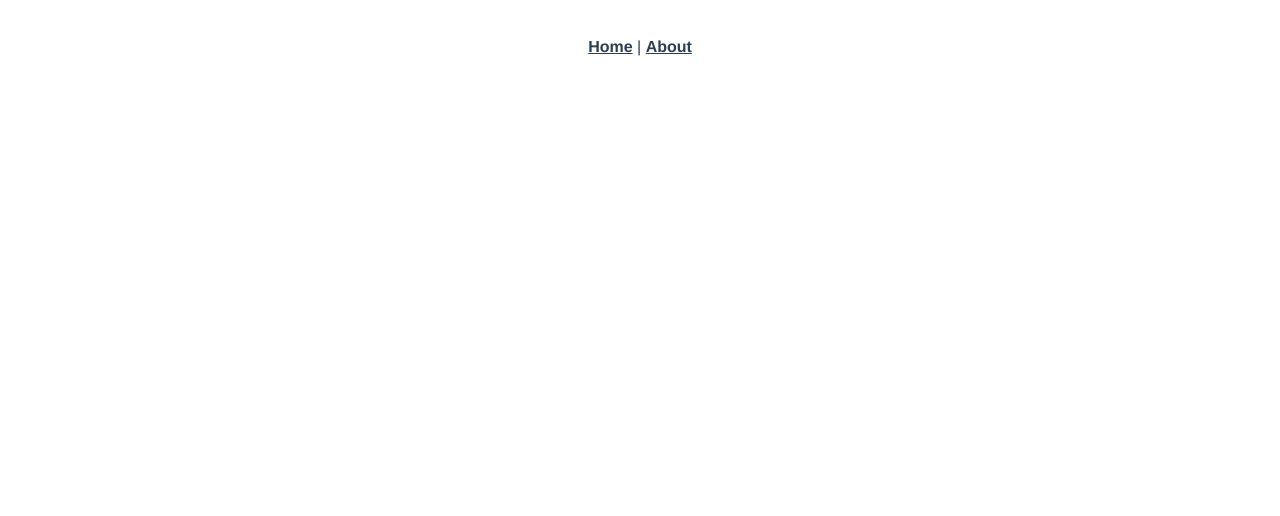
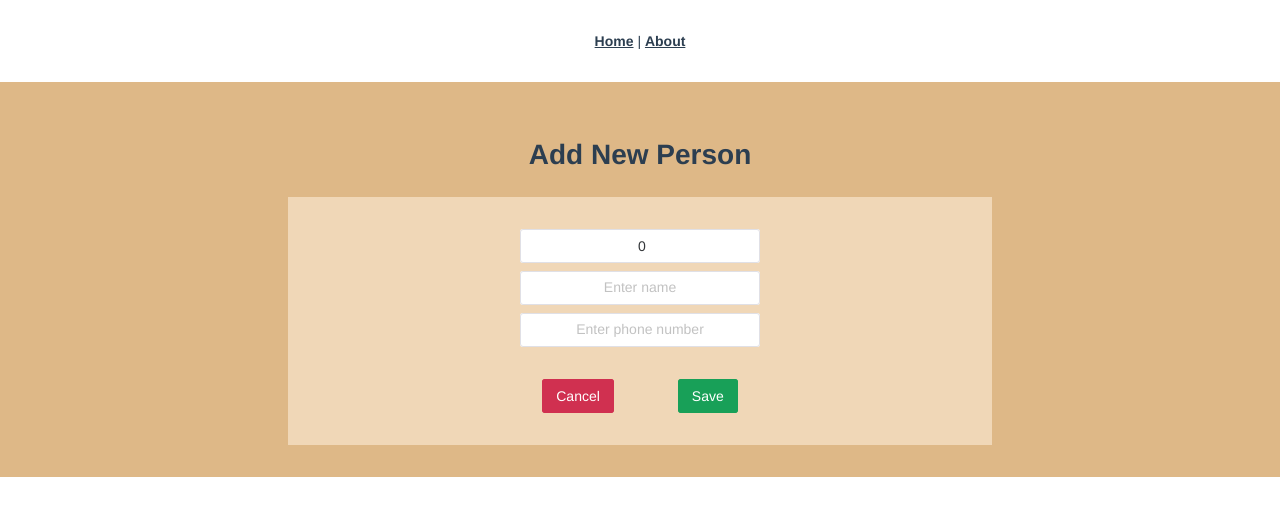
Before and after one commit to kraset/vue-with-ui, a Vue app: page /add-person in a window 1280 px wide. Before the commit this address had no page. Shown: the top 516 px of the page. Built offline with nearby package versions, Linux system fonts and the light colour scheme.

Commit message:
First commit with Naive UI.

```diff
--- a/package.json
+++ b/package.json
@@ -23,6 +23,8 @@
     "@vue/eslint-config-typescript": "^9.1.0",
     "eslint": "^7.32.0",
     "eslint-plugin-vue": "^8.0.3",
-    "typescript": "~4.5.5"
+    "naive-ui": "^2.26.4",
+    "typescript": "~4.5.5",
+    "vfonts": "^0.0.3"
   }
 }
--- /dev/null
+++ b/src/components/EditPersonDialog.vue
@@ -0,0 +1,49 @@
+<template>
+  <div class="add-person">
+    <h1>Edit Person</h1>
+
+    <PersonForm
+      v-if="person !== undefined"
+      :isUpdate="true"
+      :existing-person="person"
+    />
+  </div>
+</template>
+
+<script lang="ts">
+import { getPersonById } from '@/data/person-api';
+import { IPerson } from '@/model/person';
+import { defineComponent, ref } from 'vue';
+import PersonForm from './PersonForm.vue';
+
+interface IRouteParams {
+  id: number;
+}
+
+export default defineComponent({
+  name: 'EditPersonDialog',
+  components: {
+    PersonForm,
+  },
+  setup() {
+    const person = ref<IPerson | undefined>();
+    return {
+      person,
+    };
+  },
+  mounted() {
+    const params = this.$route.params as unknown as IRouteParams;
+    const p = getPersonById(+params.id);
+    if (p) {
+      this.person = p;
+    }
+  },
+});
+</script>
+
+<style>
+.add-person {
+  background-color: burlywood;
+  padding: 2rem;
+}
+</style>
--- /dev/null
+++ b/src/components/PersonForm.vue
@@ -0,0 +1,91 @@
+<template>
+  <div class="edit-person-form">
+    <n-space vertical>
+      <n-input-number
+        v-if="!isUpdate"
+        v-model:value="person.id"
+        :show-button="false"
+        placeholder="Enter unique ID number"
+        class="input"
+      />
+      <n-input
+        v-model:value="person.name"
+        type="text"
+        placeholder="Enter name"
+        class="input"
+      />
+      <n-input
+        v-model:value="person.phoneNr"
+        type="text"
+        placeholder="Enter phone number"
+        class="input"
+      />
+    </n-space>
+    <n-button @click="onClickCancel()" type="error">Cancel</n-button>
+    <n-button @click="onClickSave()" type="primary">Save</n-button>
+  </div>
+</template>
+
+<script lang="ts">
+import { defineComponent, PropType, ref } from 'vue';
+import { NSpace, NInput, NInputNumber, NButton } from 'naive-ui';
+import { IPerson } from '@/model/person';
+
+export default defineComponent({
+  name: 'PersonForm',
+  components: {
+    NSpace,
+    NInput,
+    NInputNumber,
+    NButton,
+  },
+  props: {
+    isUpdate: { type: Boolean, default: false },
+    existingPerson: { type: Object as PropType<IPerson>, required: false },
+  },
+  setup() {
+    const person = ref<IPerson>({ id: 0, name: '', phoneNr: '' });
+    return {
+      person: person,
+    };
+    //
+  },
+  mounted() {
+    if (this.isUpdate && this.existingPerson) {
+      this.person = this.existingPerson;
+    }
+    console.log('Mounted. ', this.person);
+  },
+  // Declare emitters
+  emits: {
+    // Null if person was not updated...
+    eventDoneEditing(person: IPerson | null) {
+      return person;
+    },
+  },
+  methods: {
+    onClickCancel() {
+      this.$emit('eventDoneEditing', null);
+    },
+    onClickSave() {
+      this.$emit('eventDoneEditing', this.person);
+    },
+  },
+});
+</script>
+
+<style scoped>
+.edit-person-form {
+  background-color: rgb(240, 215, 183);
+  padding: 2rem;
+  max-width: 40rem;
+  margin: auto;
+}
+.n-button {
+  margin: 2rem 2rem 0rem 2rem;
+}
+.input {
+  max-width: 15rem;
+  margin: auto;
+}
+</style>
--- /dev/null
+++ b/src/components/PersonList.vue
@@ -0,0 +1,77 @@
+<template>
+  <div class="person-list">
+    <h4>List of all persons</h4>
+
+    <p>{{ description }}</p>
+
+    <n-card size="small" v-for="person in persons" :key="person.id">
+      <div class="card-row">
+        <div>id: {{ person.id }}, name: {{ person.name }}</div>
+
+        <n-button @click="onClickEditPerson(person)" type="warning"
+          >Edit Person</n-button
+        >
+      </div>
+    </n-card>
+  </div>
+</template>
+
+<script lang="ts">
+import { IPerson } from '@/model/person';
+import { NButton, NCard } from 'naive-ui';
+import { defineComponent, PropType } from 'vue';
+
+export default defineComponent({
+  name: 'PersonList',
+  components: {
+    NCard,
+    NButton,
+  },
+
+  // Declare input properties
+  props: {
+    persons: { type: Array as PropType<IPerson[]>, required: true },
+  },
+
+  // Declare emitters
+  emits: {
+    eventDeletePerson(person: IPerson) {
+      return person;
+    },
+  },
+
+  // Data
+  setup() {
+    const description = 'Below is a list of all persons.';
+    // expose to template and other options API hooks
+    return {
+      description,
+    };
+  },
+
+  // Methods
+  methods: {
+    onClickEditPerson(person: IPerson) {
+      console.log(person.name);
+      this.$router.push({ name: 'edit-person', params: { id: person.id } });
+    },
+  },
+});
+</script>
+
+<style scoped>
+.person-list {
+  margin: auto;
+}
+p {
+  color: rgb(6, 9, 61);
+}
+.n-card {
+  margin-bottom: 5px;
+}
+.card-row {
+  display: flex;
+  justify-content: space-between;
+  align-items: center;
+}
+</style>
--- /dev/null
+++ b/src/data/person-api.ts
@@ -0,0 +1,18 @@
+import { IPerson } from '@/model/person';
+
+const listOfPersons: IPerson[] = [
+  { id: 3, name: 'Lisa', phoneNr: '070-123' },
+  { id: 1, name: 'Karl', phoneNr: '070-234' },
+  { id: 6, name: 'Emelie', phoneNr: '070-343' },
+  { id: 2, name: 'Anna', phoneNr: '070-543' },
+  { id: 4, name: 'Sten', phoneNr: '070-613' },
+  { id: 5, name: 'Oskar', phoneNr: '070-723' },
+];
+
+export function getAllPersons(): IPerson[] {
+  return listOfPersons;
+}
+
+export function getPersonById(id: number): IPerson | undefined {
+  return listOfPersons.find((p) => p.id === id);
+}
--- /dev/null
+++ b/src/model/person.ts
@@ -0,0 +1,5 @@
+export interface IPerson{
+    id: number;
+    name: string;
+    phoneNr: string;
+}
--- a/src/router/index.ts
+++ b/src/router/index.ts
@@ -1,11 +1,23 @@
 import { createRouter, createWebHistory, RouteRecordRaw } from 'vue-router'
 import HomeView from '../views/HomeView.vue'
+import AddPersonView from '../views/AddPersonView.vue'
+import EditPersonDialog from '../components/EditPersonDialog.vue'
 
 const routes: Array<RouteRecordRaw> = [
+  {
+    path: '/edit-person',
+    name: 'edit-person',
+    component: EditPersonDialog
+  },
   {
     path: '/',
     name: 'home',
     component: HomeView
+  },
+  {
+    path: '/add-person',
+    name: 'add-person',
+    component: AddPersonView
   },
   {
     path: '/about',
--- /dev/null
+++ b/src/views/AddPersonView.vue
@@ -0,0 +1,40 @@
+<template>
+  <div class="add-person">
+    <h1>Add New Person</h1>
+
+    <PersonForm @eventDoneEditing="onEventDoneEditing" />
+  </div>
+</template>
+
+<script lang="ts">
+import { IPerson } from '@/model/person';
+import { defineComponent } from 'vue';
+import PersonForm from '../components/PersonForm.vue';
+
+export default defineComponent({
+  name: 'AddPersonView',
+  components: {
+    PersonForm,
+  },
+  setup() {
+    const person: IPerson = { id: 1, name: 'Christian', phoneNr: '070-123' };
+    return {
+      person,
+    };
+  },
+  methods: {
+    onEventDoneEditing(person: IPerson | null) {
+      if (person){
+          // Call backend
+      }
+    },
+  },
+});
+</script>
+
+<style>
+.add-person {
+  background-color: burlywood;
+  padding: 2rem;
+}
+</style>
--- a/src/views/HomeView.vue
+++ b/src/views/HomeView.vue
@@ -1,18 +1,57 @@
 <template>
   <div class="home">
-    <img alt="Vue logo" src="../assets/logo.png">
-    <HelloWorld msg="Welcome to Your Vue.js + TypeScript App"/>
+    <h1>The Awesome Person Handler</h1>
+    <n-button @click="onClickAddPerson()" type="primary"
+      >Add New Person</n-button
+    >
+    <n-card>
+      <PersonList :persons="persons"></PersonList>
+    </n-card>
   </div>
 </template>
 
 <script lang="ts">
-import { defineComponent } from 'vue';
-import HelloWorld from '@/components/HelloWorld.vue'; // @ is an alias to /src
+import { defineComponent, ref } from 'vue';
+import { NButton, NCard } from 'naive-ui';
+import PersonList from '../components/PersonList.vue';
+import { IPerson } from '@/model/person';
+import { getAllPersons } from '@/data/person-api';
 
 export default defineComponent({
   name: 'HomeView',
   components: {
-    HelloWorld,
+    NButton,
+    NCard,
+    PersonList,
+    // HelloWorld,
+  },
+  setup() {
+    const persons = ref<IPerson[]>([]);
+    return {
+      persons,
+    };
+    //
+  },
+  mounted() {
+    this.persons = getAllPersons();
+  },
+  methods: {
+    onClickAddPerson() {
+      this.$router.push({ path: '/add-person' });
+      // this.$router.push({ name: 'add-person', params: { id: '1' } });
+    },
   },
 });
 </script>
+
+<style scoped>
+.edit-name {
+  max-width: 15rem;
+}
+.n-card {
+  margin: 2rem auto 1rem auto;
+  width: fit-content;
+  min-width: 30rem;
+  background-color: rgb(190, 224, 255);
+}
+</style>
```
Also changed, not shown: 1 other file (tests, documents, lock files or other folders).
